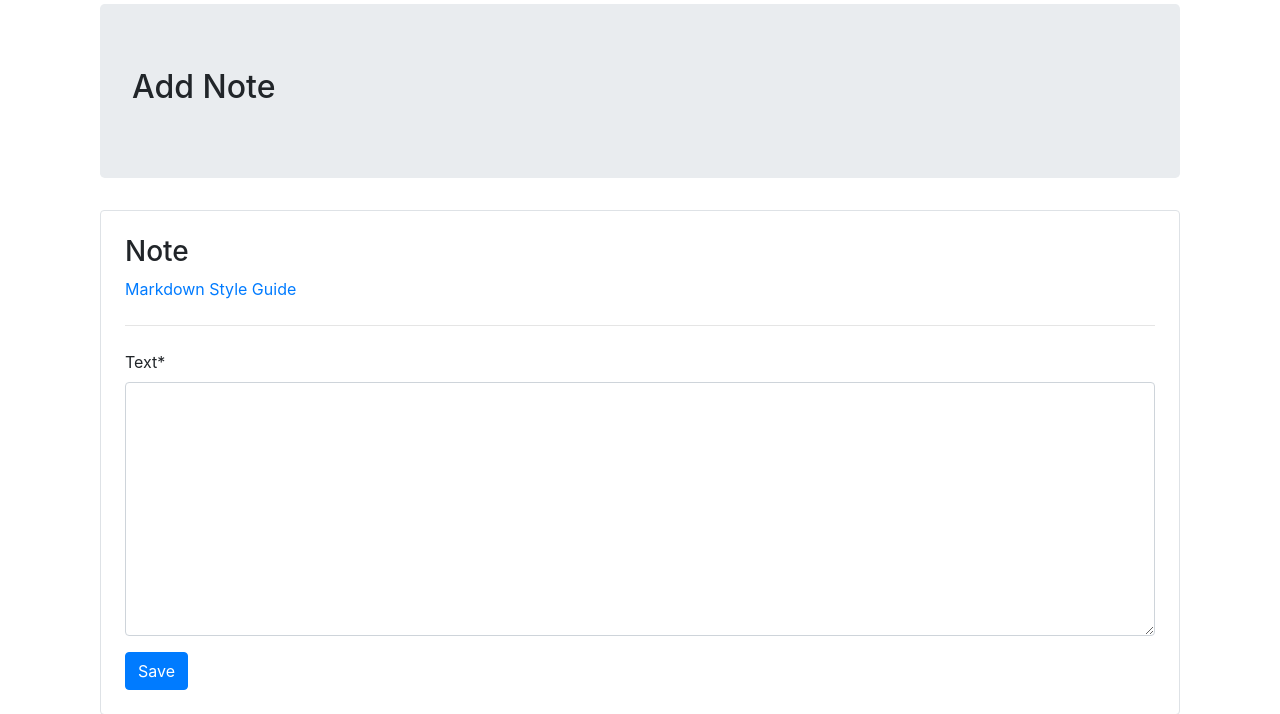
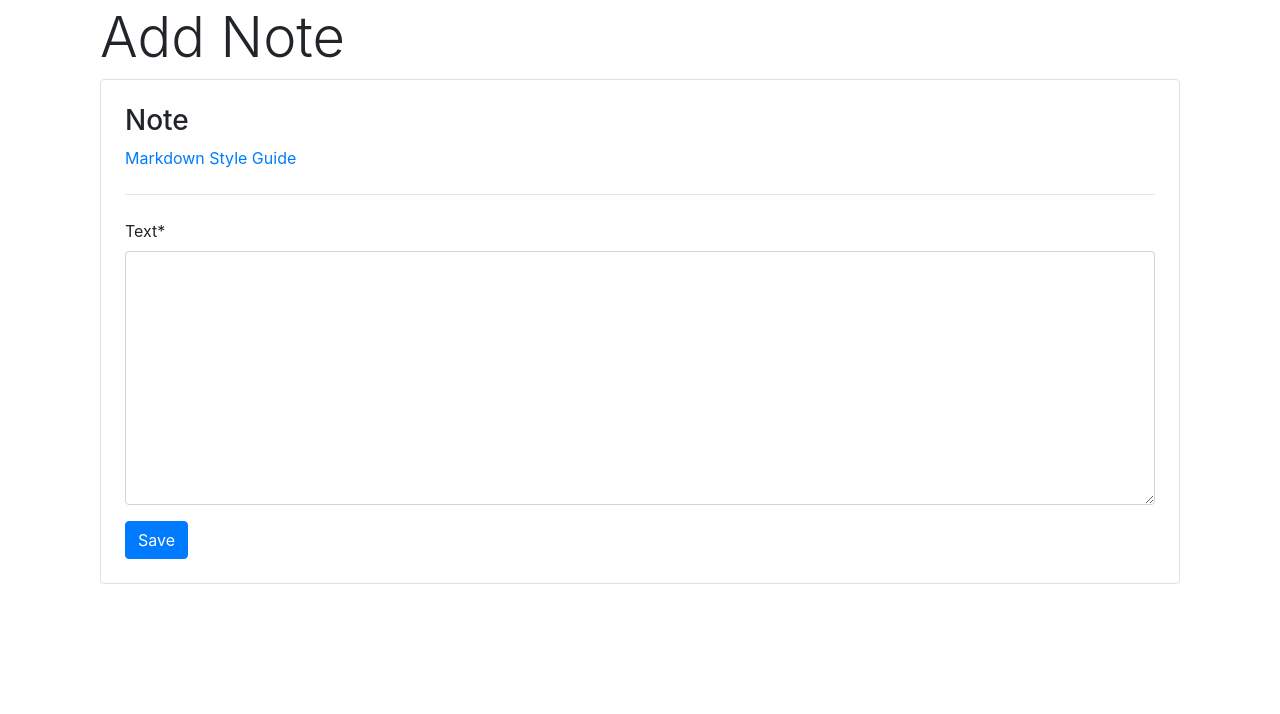
Before and after one commit to mixmash11/pdntasks, a Django app: a page that uses pdntasks/templates/tasks/note_form.html in a window 1280 px wide. Shown: the part 56-770 px from the top of the page. Run offline with Django 3.2, Linux system fonts and the light colour scheme; a user stored in the database is signed in; tables that the repository leaves empty hold one stand-in row (values such as "Sample post"); parts of the project's set-up code (start-up, migrations or seed data) failed here and were passed over; some libraries are stand-ins or nearby versions.

Commit message:
- change form header display

```diff
--- a/pdntasks/templates/tasks/note_form.html
+++ b/pdntasks/templates/tasks/note_form.html
@@ -5,9 +5,7 @@
 
 {% block content %}
   <div class="container-fluid">
-    <div class="jumbotron">
-      <h2>{{ view.action|default:"Add" }} Note</h2>
-    </div>
+    <h1 class="display-4">{{ view.action|default:"Add" }} Note</h1>
     <div class="container border rounded p-4">
       <h3>Note</h3>
       <a href="https://www.markdownguide.org/basic-syntax">Markdown Style Guide</a>
```
